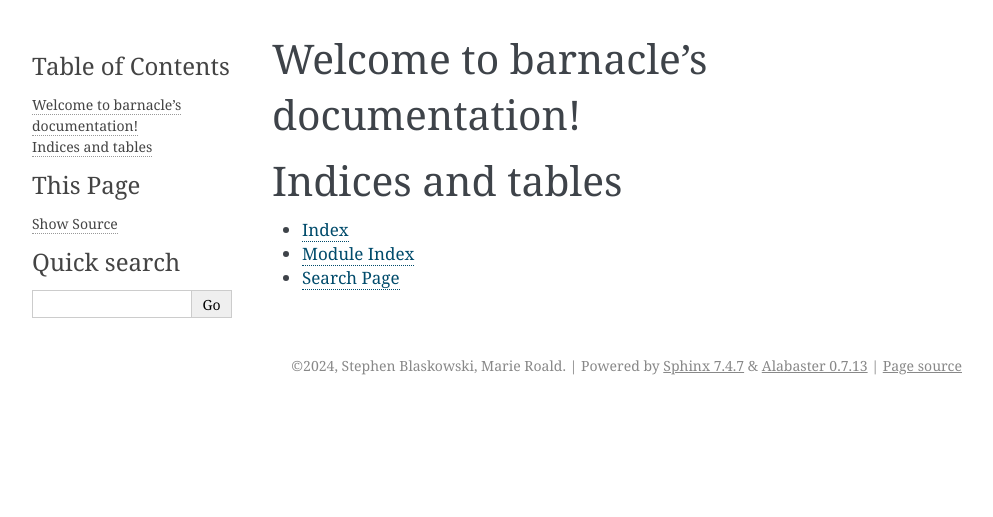
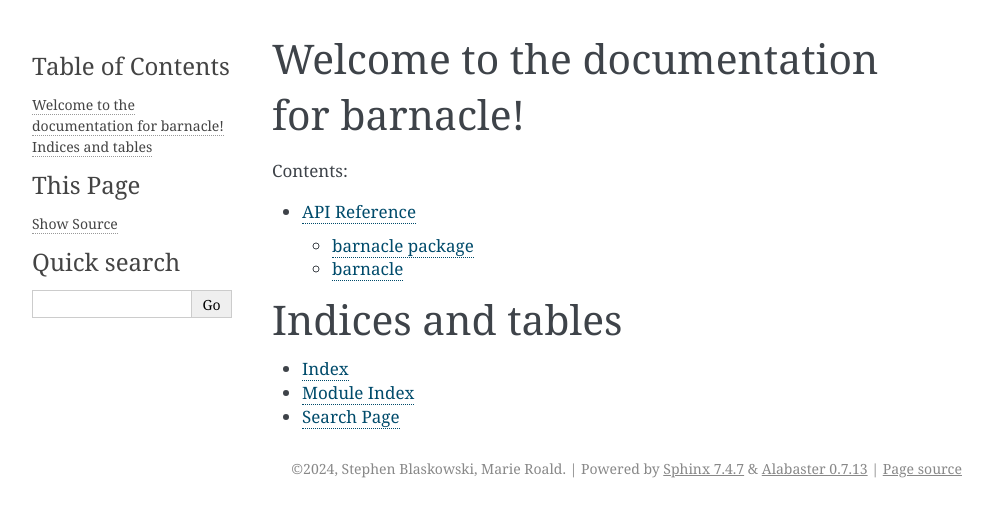
Before and after one commit to blasks/barnacle, a Sphinx documentation site: the page built from docs/index.rst, in a window 1280 px wide. Shown: the top 517 px of the page, without its empty margins (148-1141 px from the left). Built offline with Sphinx 7.4.7, drawn with Linux system fonts in a browser that asks for light colours.

```diff
--- /dev/null
+++ b/docs/api.rst
@@ -0,0 +1,9 @@
+API Reference
+=============
+
+.. toctree::
+   :maxdepth: 2
+   :caption: Contents:
+
+   autodoc/barnacle
+   autodoc/modules
--- a/docs/index.rst
+++ b/docs/index.rst
@@ -1,16 +1,15 @@
-.. barnacle documentation master file, created by
-   sphinx-quickstart on Mon May  6 17:43:15 2024.
+.. MatCoupLy documentation master file.
    You can adapt this file completely to your liking, but it should at least
    contain the root `toctree` directive.
 
-Welcome to barnacle's documentation!
-====================================
+Welcome to the documentation for barnacle!
+=====================================
 
 .. toctree::
    :maxdepth: 2
    :caption: Contents:
 
-
+   api
 
 Indices and tables
 ==================
```
Also changed, not shown: docs/autodoc/barnacle.rst (renamed from docs/source/barnacle.rst), docs/autodoc/modules.rst (renamed from docs/source/modules.rst).
